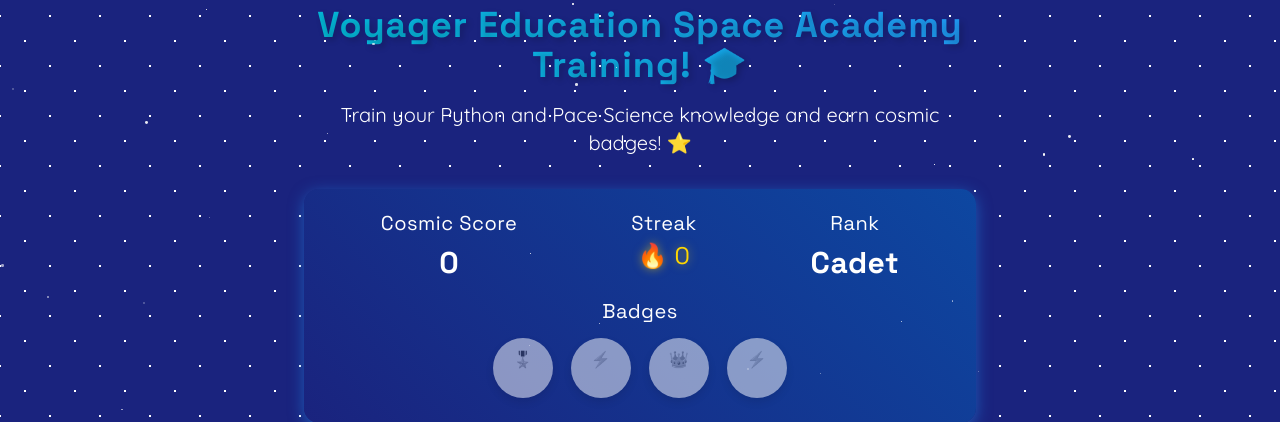
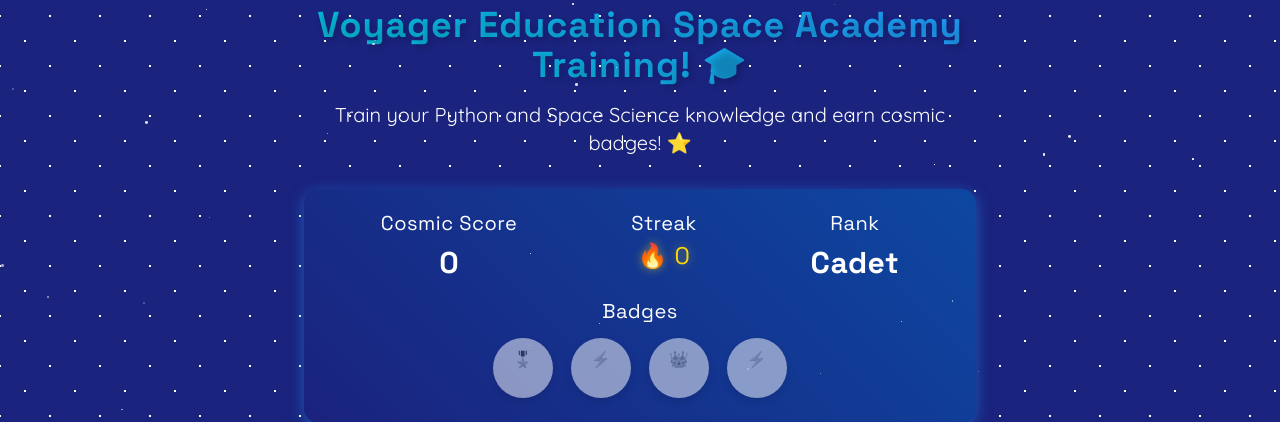
Before and after one commit to pranavi-apk/AIA_AI, a Flask app: page / in a window 1280 px wide. Shown: the part 134-556 px from the top of the page. Run offline with Flask 3, Linux system fonts and the light colour scheme.

Commit message:
Fix typo in index.html: 'Pace' to 'Space' Science

```diff
--- a/templates/index.html
+++ b/templates/index.html
@@ -362,8 +362,8 @@
             Voyager Education Space Academy Training! 🎓
           </h1>
           <p class="text-center text-xl mb-4 text-white">
-            Train your Python and Pace Science knowledge and earn cosmic badges!
-            ⭐
+            Train your Python and Space Science knowledge and earn cosmic
+            badges! ⭐
           </p>
         </div>
 
```
